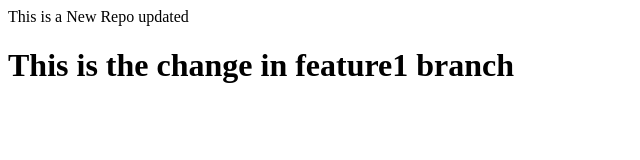
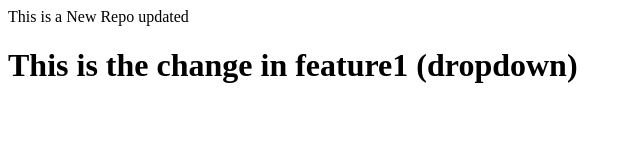
Before and after one commit to amantebriwal4321/localrepo, a plain HTML site: page index.html in a window 1280 px wide. Shown: the whole page, without its empty margins (0-640 px from the left). Drawn offline with Linux system fonts and the light colour scheme.

Commit message:
new dropdown

```diff
--- a/index.html
+++ b/index.html
@@ -1,2 +1,2 @@
 <p>This is a New Repo updated</p>
-<h1>This is the change in feature1 branch</h1>
+<h1>This is the change in feature1 (dropdown)</h1>
```
